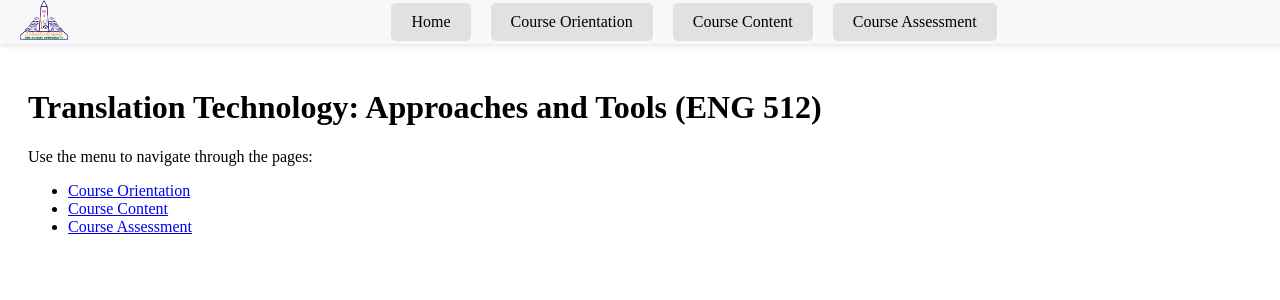
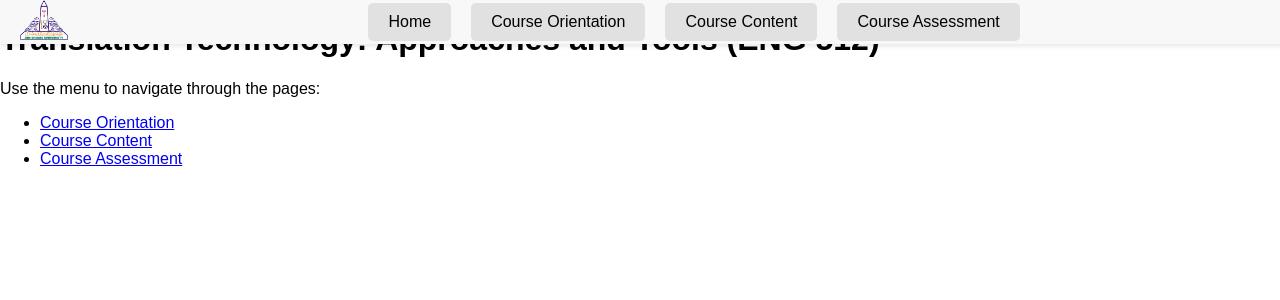
Before and after one commit to nessmadiab/nessmadiab.github.io, a Jekyll site: the page built from index.md, in a window 1280 px wide. Shown: the top 300 px of the page. Built offline with Jekyll 4.4.1, drawn with Linux system fonts in a browser that asks for light colours; a script that is not in the unit is left out.

Commit message:
Update style.css

```diff
--- a/assets/css/style.css
+++ b/assets/css/style.css
@@ -1,10 +1,10 @@
-/* General styles for the content */
-.content {
-    padding: 60px 20px 20px;
+body {
+    margin: 0;
+    font-family: Arial, sans-serif;
+    padding: 0;
     box-sizing: border-box;
 }
 
-/* General Navbar styles */
 .navbar {
     position: fixed;
     top: 0;
@@ -65,7 +65,6 @@
     outline: none;
 }
 
-/* Media Queries for Mobile Devices */
 @media (max-width: 768px) {
     .navbar ul {
         display: none; /* Hide menu items by default */
```
